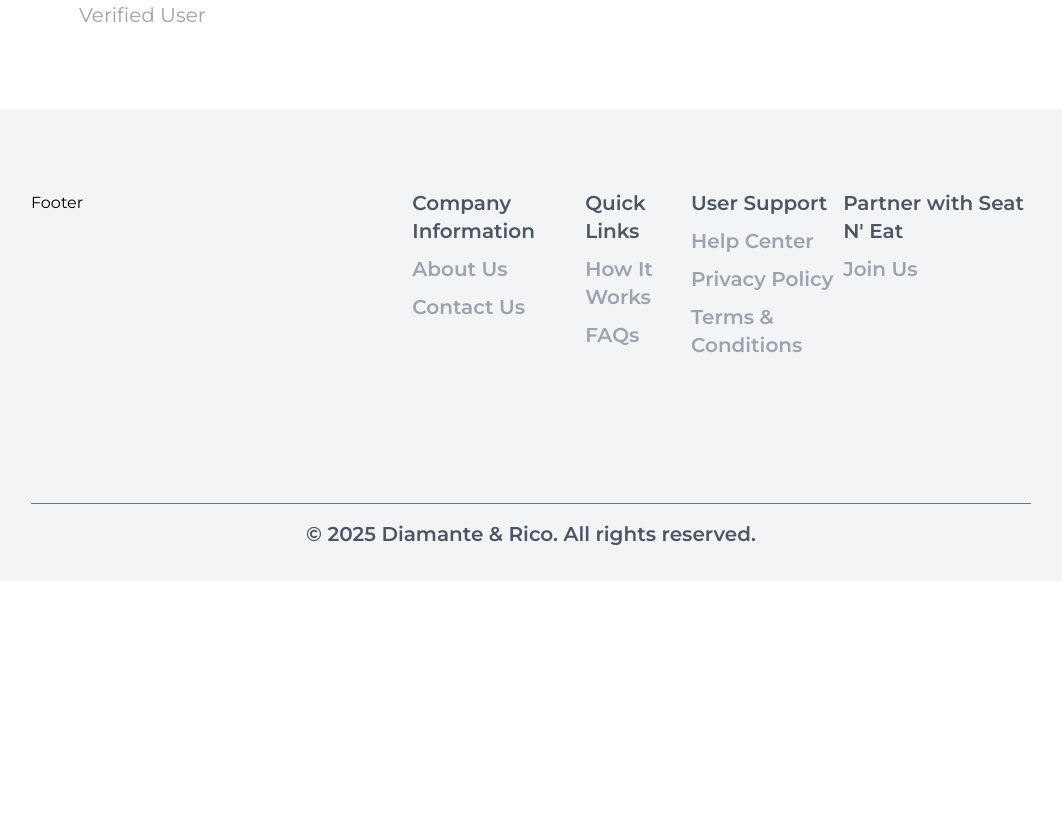
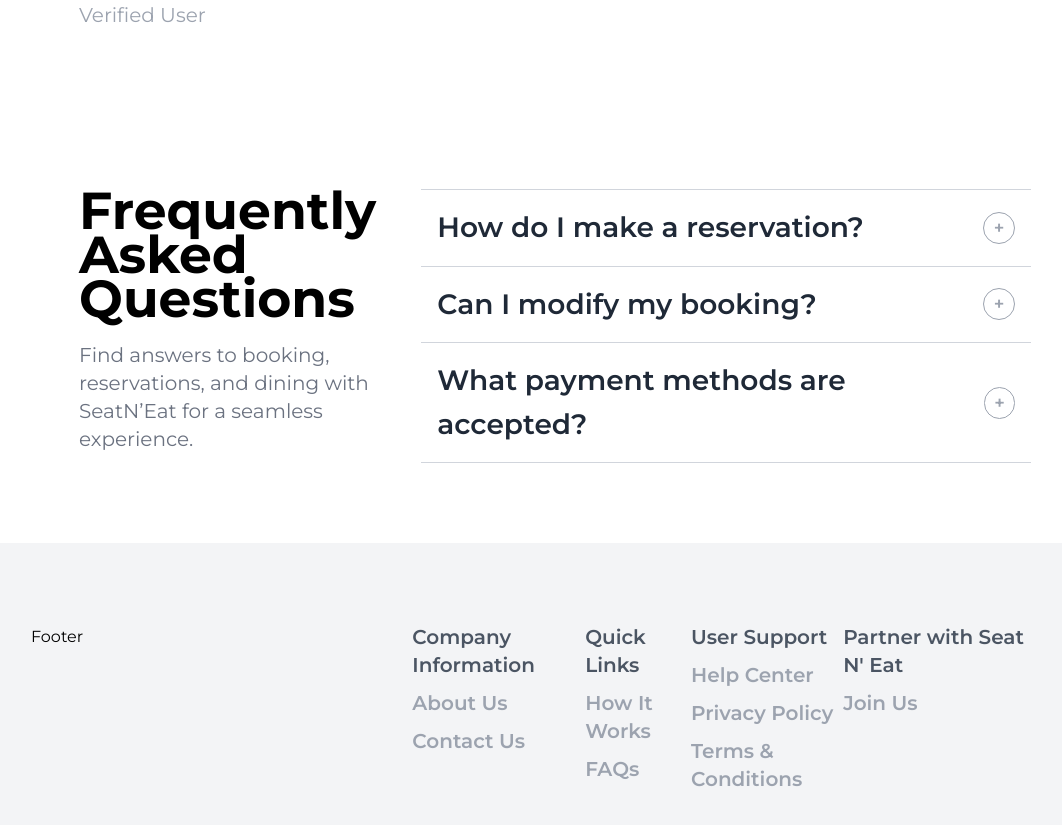
Before and after one commit to jewelldmnt/SeatNEat, a React (Vite) app in the folder frontend/: page / in a window 1280 px wide. Shown: the part 2824-3649 px from the top of the page, without its empty margins (109-1171 px from the left). Before the commit the page ends 3405 px from the top, so only its background shows below. Built offline with nearby package versions, Linux system fonts and the light colour scheme.

Commit message:
feat: added the faq elements

```diff
--- a/frontend/src/pages/Landing.jsx
+++ b/frontend/src/pages/Landing.jsx
@@ -3,6 +3,7 @@
 import Feature from "../components/Layout/Landing/Feature";
 import About from "../components/Layout/Landing/About";
 import Testimonial from "../components/Layout/Landing/Testimonial";
+import FAQs from "../components/Layout/Landing/FAQs";
 
 const Landing = () => {
   return (
@@ -11,6 +12,7 @@
       <Feature />
       <About />
       <Testimonial />
+      <FAQs />
     </div>
   );
 };
```
